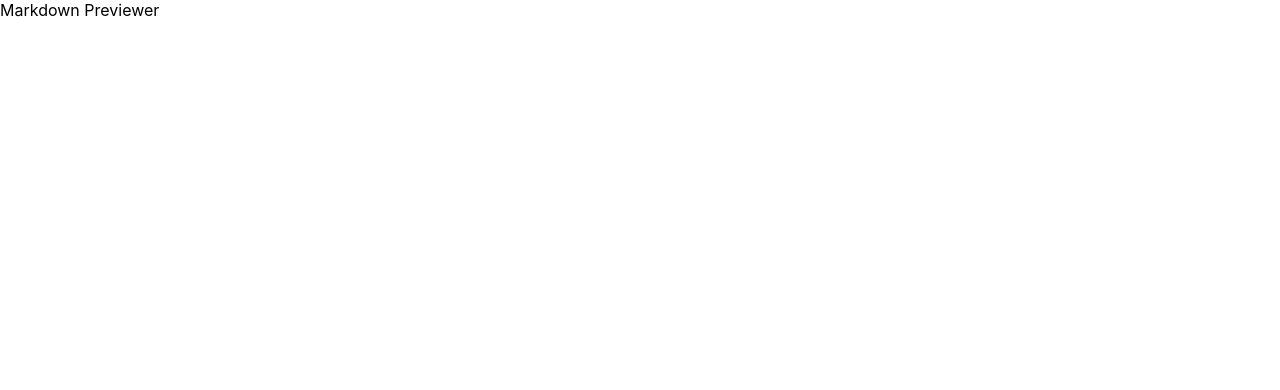
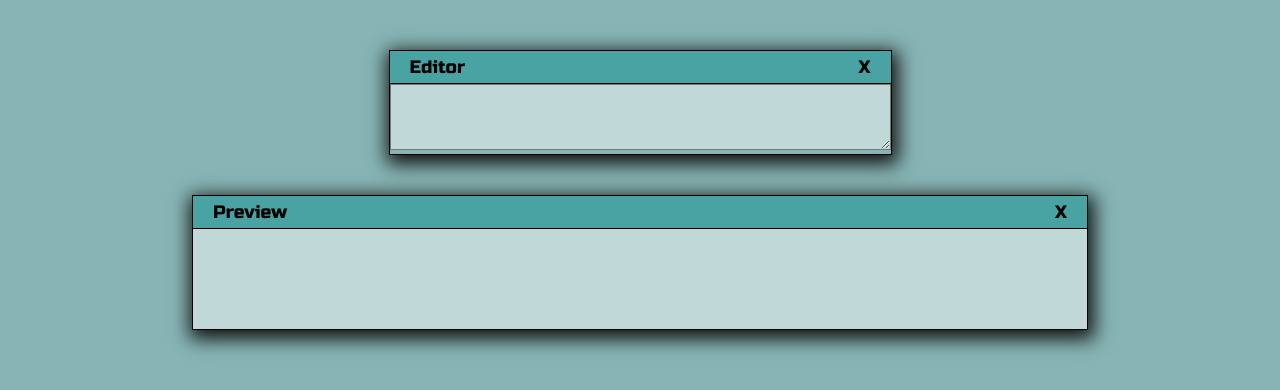
Before and after one commit to LyudmilaNevedomskaya/markdown-previewer, a JavaScript app: page / in a window 1280 px wide. Shown: the top 390 px of the page. Built offline with nearby package versions, Linux system fonts and the light colour scheme; the HTML template or start-up script is replaced by a standard one.

Commit message:
editor and preview container added

```diff
--- a/src/App.css
+++ b/src/App.css
@@ -0,0 +1,42 @@
+@import url('https://fonts.googleapis.com/css2?family=Russo+One&display=swap');
+* {
+  box-sizing: border-box;
+}
+body {
+  background-color: #87b5b5;
+  margin: 0;
+}
+p {
+  margin: 0;
+}
+.container {
+  display: flex;
+  flex-direction: column;
+  align-items: center;
+  gap: 40px;
+  margin: auto;
+  margin-top: 50px;
+  width: 70%;
+}
+.editor-container, .preview-container {
+  border: 1px solid black;
+  box-shadow: 2px 5px 18px 4px #111111;
+}
+.editor-header, .preview-header {
+  display: flex;
+  justify-content: space-between;
+  background-color: #4aa3a3;
+  padding: 5px 20px;
+  border-bottom: 1px solid black;
+  font-family: 'Russo One';
+  font-size: 18px;
+}
+#editor, #preview {
+  background-color: #c0d8d8;
+}
+.preview-container {
+  width: 100%;
+}
+#preview {
+  min-height: 100px;
+}
--- a/src/App.js
+++ b/src/App.js
@@ -2,8 +2,22 @@ import './App.css';
 
 export default function App() {
   return (
-    <div className="App">
-      Markdown Previewer
+    <div className="container">
+      <div className='editor-container'>
+        <div className='editor-header'>
+          <p>Editor</p>
+          <p>X</p>
+        </div>
+        <textarea id='editor' rows="4" cols="60"></textarea>
+      </div>
+
+      <div className='preview-container'>
+        <div className='preview-header'>
+        <p>Preview</p>
+          <p>X</p>
+        </div>
+        <div id='preview'></div>
+      </div>
     </div>
   );
 }
```
